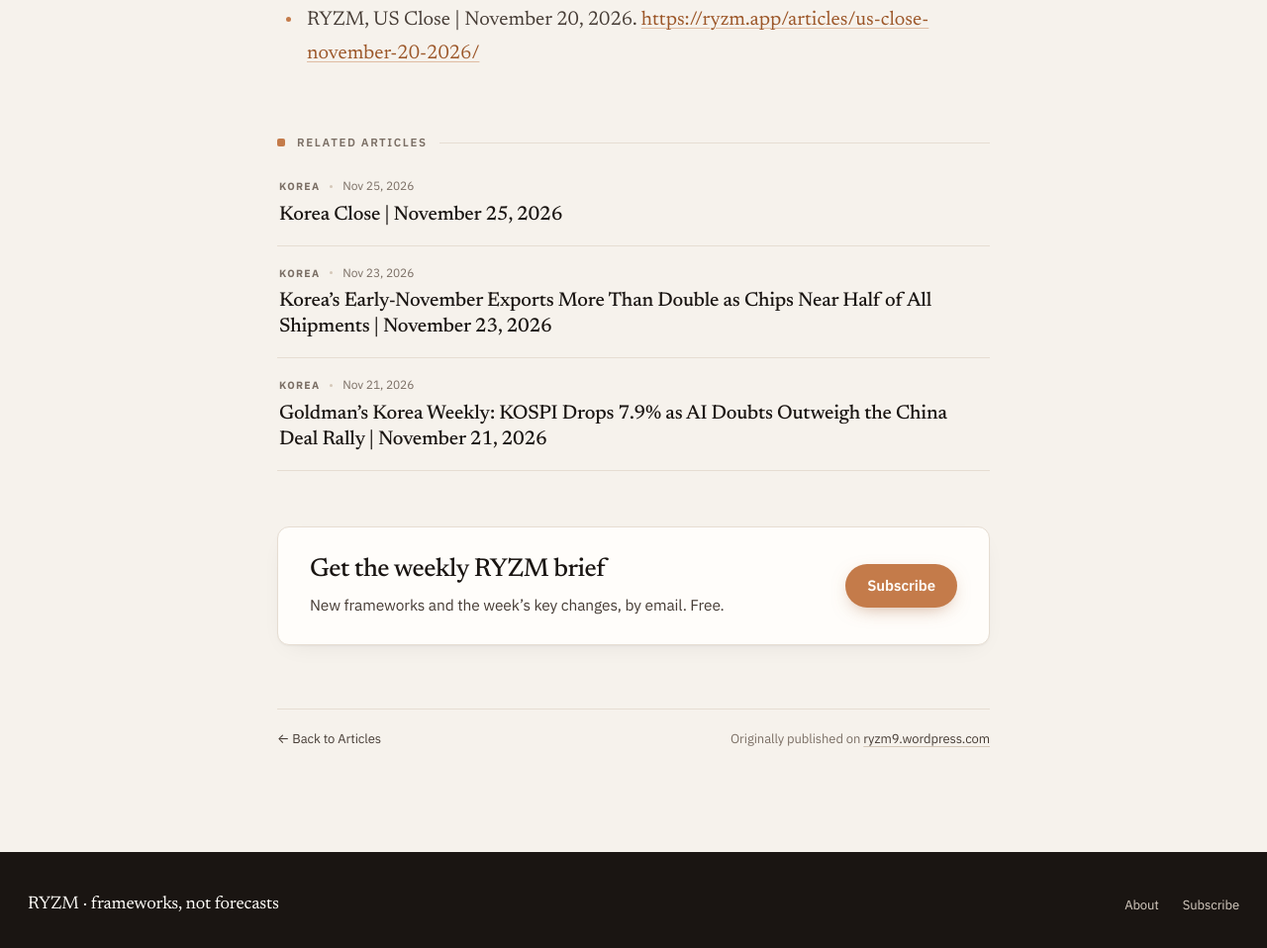
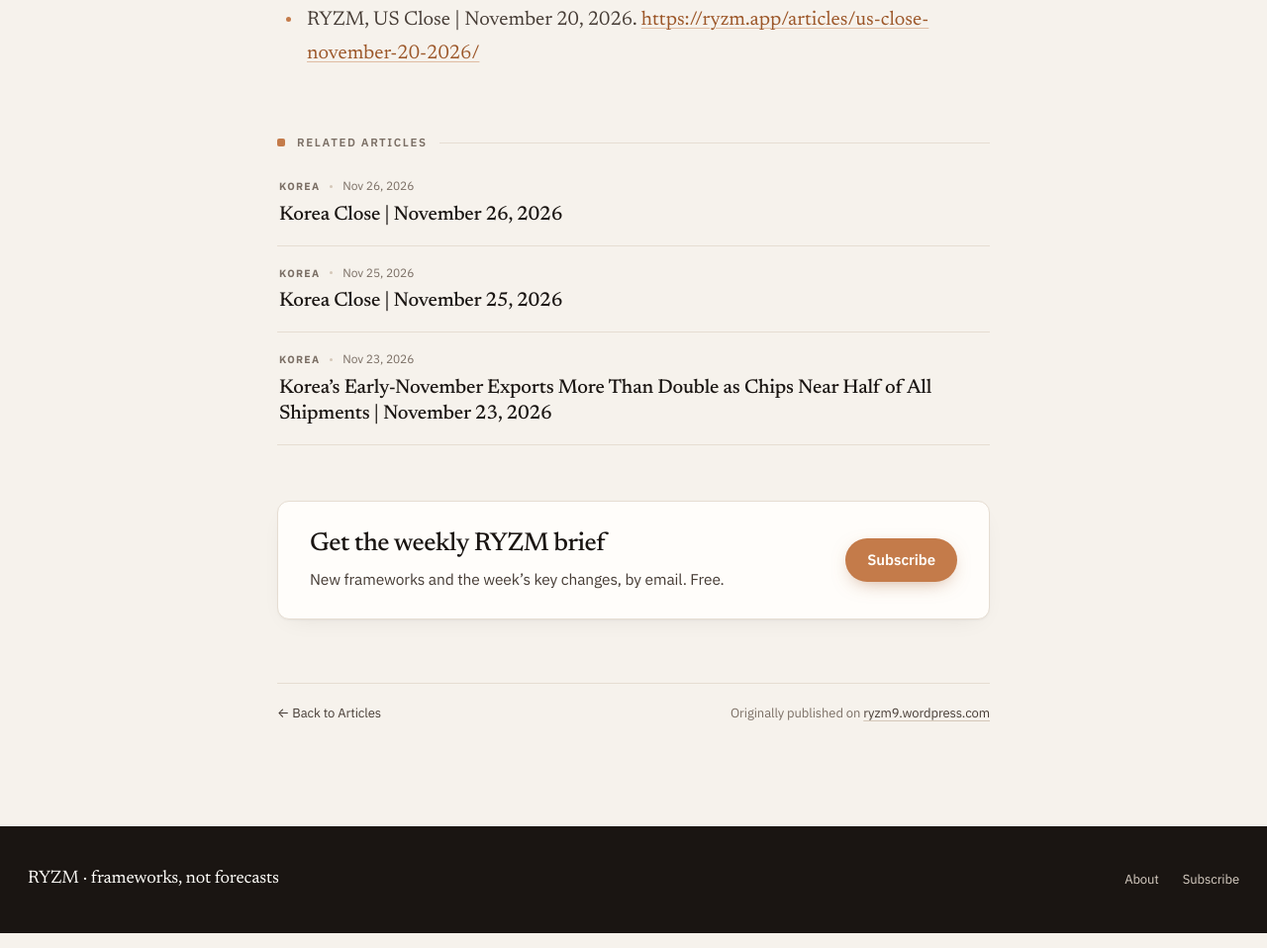
Before and after one commit to SonBongKyun/ryzm-site, a plain HTML site: page articles/korea-close-november-23-2026/index.html in a window 1280 px wide. Shown: the part 4497-5455 px from the top of the page at 99% size. Drawn offline with Linux system fonts and the light colour scheme.

Commit message:
Link Korea Close | November 26, 2026 from related Korea articles

```diff
--- a/articles/korea-close-november-23-2026/index.html
+++ b/articles/korea-close-november-23-2026/index.html
@@ -601,6 +601,10 @@
   </div>
   <aside class="related" aria-label="Related articles">
     <div class="section-title">Related articles</div>
+    <a class="rel-item" href="/articles/korea-close-november-26-2026/">
+      <div class="meta"><span class="cat-label">Korea</span><span class="dot"></span><time datetime="2026-11-26T16:55:00+09:00">Nov 26, 2026</time></div>
+      <h3>Korea Close | November 26, 2026</h3>
+    </a>
     <a class="rel-item" href="/articles/korea-close-november-25-2026/">
       <div class="meta"><span class="cat-label">Korea</span><span class="dot"></span><time datetime="2026-11-25T16:55:00+09:00">Nov 25, 2026</time></div>
       <h3>Korea Close | November 25, 2026</h3>
@@ -608,10 +612,6 @@
     <a class="rel-item" href="/articles/korea-exports-november-1-20-2026/">
       <div class="meta"><span class="cat-label">Korea</span><span class="dot"></span><time datetime="2026-11-23T12:58:23+09:00">Nov 23, 2026</time></div>
       <h3>Korea’s Early-November Exports More Than Double as Chips Near Half of All Shipments | November 23, 2026</h3>
-    </a>
-    <a class="rel-item" href="/articles/goldmans-korea-weekly-kospi-drops-7-9-as-ai-doubts-outweigh-the-china-deal-rally-november-21-2026/">
-      <div class="meta"><span class="cat-label">Korea</span><span class="dot"></span><time datetime="2026-11-21T21:22:56+09:00">Nov 21, 2026</time></div>
-      <h3>Goldman’s Korea Weekly: KOSPI Drops 7.9% as AI Doubts Outweigh the China Deal Rally | November 21, 2026</h3>
     </a>
   </aside>
   <aside class="subscribe" aria-label="Email subscription">
```
Also changed, not shown: articles/korea-close-november-20-2026/index.html (+4 -4 lines), articles/korea-close-november-25-2026/index.html (+4 -4 lines), articles/rates/index.html (+2 -2 lines).
